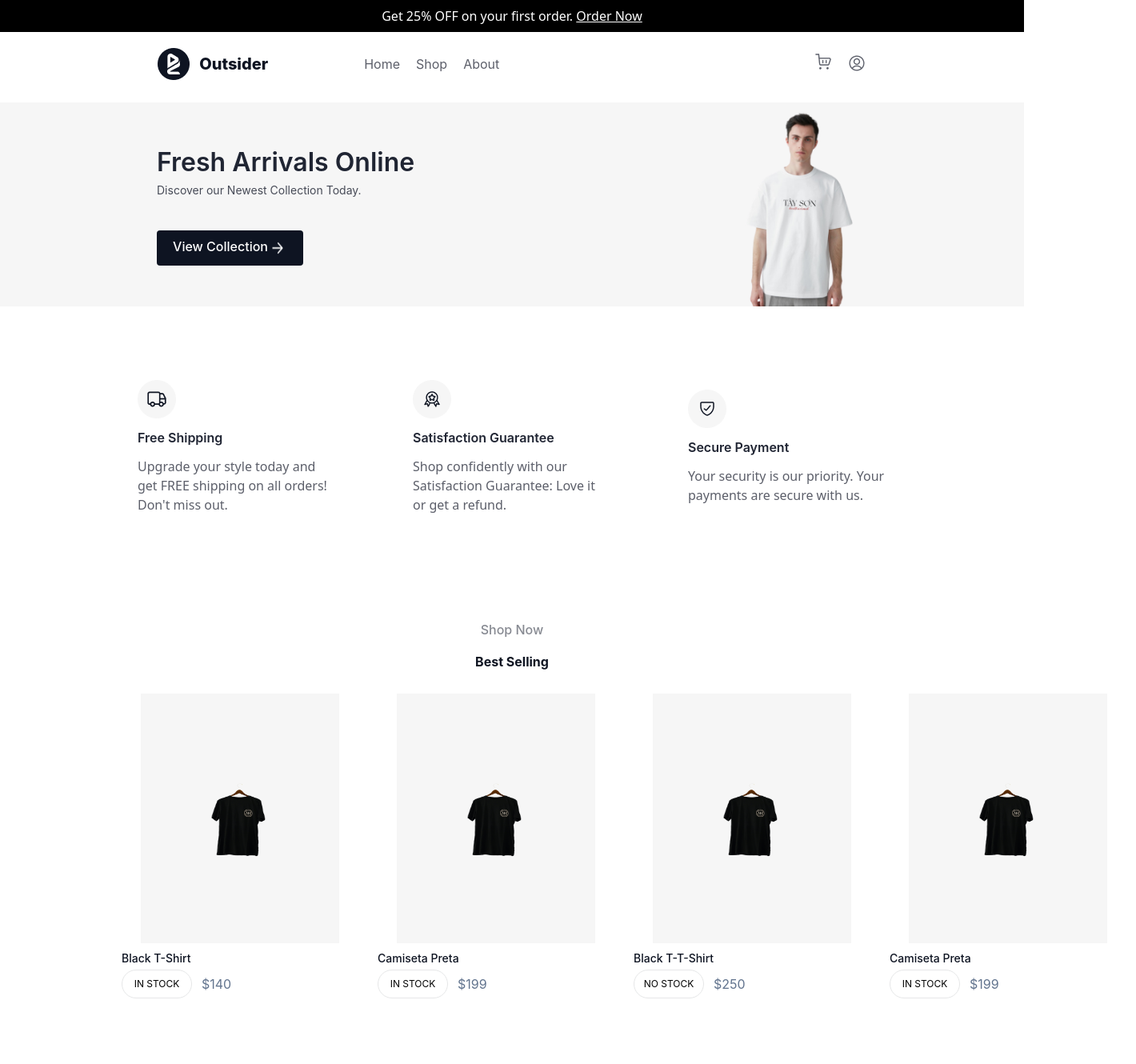
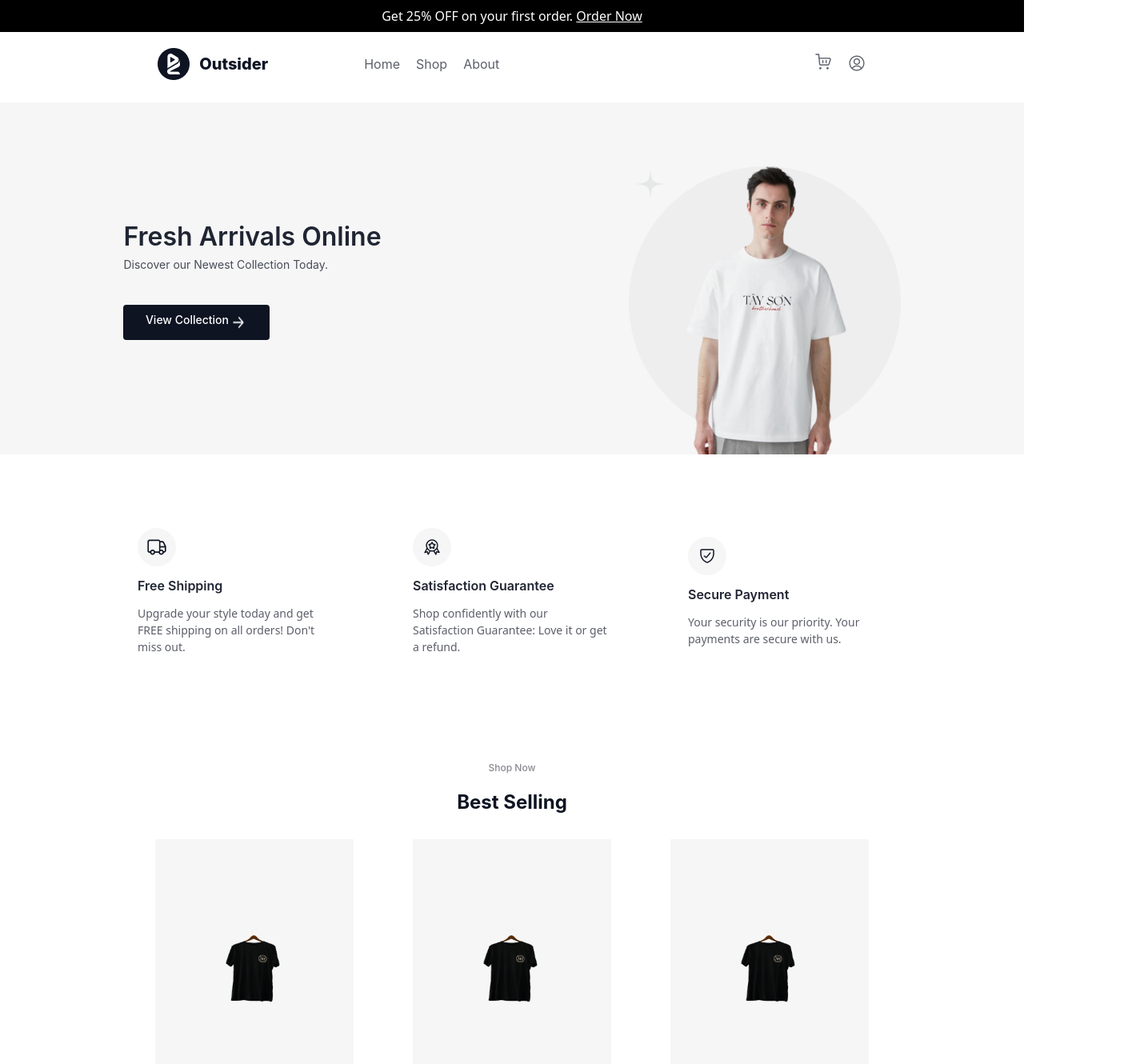
Before and after one commit to gui-fagundes/aws_react_dez24_d03, a React (Vite) app: page / in a window 1280 px wide. Shown: the top 1330 px of the page at 80% size, 1420 px wide, since content can reach past the window. Built offline with nearby package versions, Linux system fonts and the light colour scheme; no server answers; data requests are answered from the project's data file.

Commit message:
feat: add google api integration

```diff
--- a/src/Pages/Home.tsx
+++ b/src/Pages/Home.tsx
@@ -4,7 +4,7 @@ import Cards from "../components/Cards";
 const Home = () => {
   return (
     <div className="flex flex-col flex-nowrap gap-3">
-      <div className="flex flex-col md:flex-row justify-around bg-w-100 flex-nowrap mt-32 items-center">
+      <div className="flex flex-col md:flex-row justify-around bg-w-100 flex-nowrap mt-32 items-center max-h-110">
         <div className="flex flex-col justify-center gap-10">
           <div>
             <h1 className="font-inter text-[32px] font-semibold text-bl-800">
@@ -17,46 +17,65 @@ const Home = () => {
           <Link
             to={"/products"}
             className={
-              "flex flex-row grow-0 flex-nowrap justify-center font-medium text-P1 font-inter bg-bl-900 text-w-900 rounded-sm w-[183px] max-w-[183px] h-11 place-content-center px-4 py-2"
+              "flex flex-row grow-0 flex-nowrap justify-center font-medium text-p1 font-inter bg-bl-900 text-w-900 rounded-sm w-[183px] max-w-[183px] h-11 place-content-center px-4 py-2"
             }
           >
             View Collection
             <img src="/src/icons/Arrow Right.png" alt="" />
           </Link>
         </div>
-        <div className="bg-[url-(/src/assets/Hero-elipse.png)]  invisible md:visible">
-          <img src="/src/assets/Hero-Image.png" alt="" className="h-[255px]" />
+        <div className="bg-[url-(/src/assets/Hero-elipse.png)] collapse md:visible">
+          <div className="h-110 overflow-y-hidden ">
+            <img
+              src="/src/assets/Hero-Image.png"
+              alt=""
+              className="h-95 z-2 relative top-15 left-10"
+            />
+            <img
+              src="/src/assets/Hero-elipse.png"
+              alt=""
+              className="relative bottom-75 h-85 z-1"
+            />
+          </div>
         </div>
       </div>
       <div className="flex flex-col md:flex-row bg-w-900 justify-center px-15 items-center gap-4 py-20">
         <div className="max-h-[266px] max-w-82 px-10 flex flex-col gap-3">
           <img src="/src/icons/IconTruck.png" alt="" className="h-12 w-12" />
-          <h1 className="text-H5 text-bl-800 font-semibold font-inter">Free Shipping</h1>
-          <p className="text-P1 text-bl-500 font-normal">
+          <h1 className="text-H5 text-bl-800 font-semibold font-inter">
+            Free Shipping
+          </h1>
+          <p className="text-p1 text-bl-500 font-normal">
             Upgrade your style today and get FREE shipping on all orders! Don't
             miss out.
           </p>
         </div>
         <div className="max-h-[266px] max-w-82 px-10 flex flex-col gap-3">
           <img src="/src/icons/IconBadge.png" alt="" className="h-12 w-12" />
-          <h1 className="text-H5 text-bl-800 font-semibold font-inter">Satisfaction Guarantee</h1>
-          <p className="text-P1 text-bl-500 font-normal">
+          <h1 className="text-h5 text-bl-800 font-semibold font-inter">
+            Satisfaction Guarantee
+          </h1>
+          <p className="text-p1 text-bl-500 font-normal">
             Shop confidently with our Satisfaction Guarantee: Love it or get a
             refund.
           </p>
         </div>
         <div className="max-h-[266px] max-w-82 px-10 flex flex-col gap-3">
-          <img src="/src/icons/IconVerify.png" alt="" className="h-12 w-12"/>
-          <h1 className="text-H5 text-bl-800 font-semibold font-inter">Secure Payment</h1>
-          <p className="text-P1 text-bl-500 font-normal">
+          <img src="/src/icons/IconVerify.png" alt="" className="h-12 w-12" />
+          <h1 className="text-h5 text-bl-800 font-semibold font-inter">
+            Secure Payment
+          </h1>
+          <p className="text-p1 text-bl-500 font-normal">
             Your security is our priority. Your payments are secure with us.
           </p>
         </div>
       </div>
       <div className="flex flex-col gap-4 mt-10 items-center px-25">
-            <h1 className="font-inter text-L1 font-medium text-bl-300">Shop Now</h1>
-            <h1 className="font-inter text-H3 text-bl-900 font-bold">Best Selling</h1>
-            <Cards />
+        <h1 className="font-inter text-l1 font-medium text-bl-300">Shop Now</h1>
+        <h1 className="font-inter text-h3 text-bl-900 font-bold">
+          Best Selling
+        </h1>
+        <Cards />
       </div>
       <div className="flex flex-col md:flex-row justify-around bg-w-100 flex-nowrap mt-32 items-center">
         <div className="flex flex-col justify-center gap-10">
@@ -65,7 +84,8 @@ const Home = () => {
               Browse Our Fashion Paradise!
             </h1>
             <p className="font-inter text-[14px] font-normal text-bl-600">
-            Step into a world of style and explore our diverse collection of clothing categories.
+              Step into a world of style and explore our diverse collection of
+              clothing categories.
             </p>
           </div>
           <Link
@@ -79,12 +99,18 @@ const Home = () => {
           </Link>
         </div>
         <div className="bg-[url-(/src/assets/Hero-elipse.png)]  invisible md:visible">
-          <img src="/src/assets/CategoryImage.png" alt="" className="h-[255px]" />
+          <img
+            src="/src/assets/CategoryImage.png"
+            alt=""
+            className="h-[255px]"
+          />
         </div>
       </div>
       <div className="flex flex-col gap-4 mt-10 items-center px-25">
-            <h1 className="font-inter text-p1 font-medium text-bl-800 rounded-md bg-w-200">On Offer</h1>
-            <Cards />
+        <h1 className="font-inter text-p1 font-medium text-bl-800 border-1 border-w-200 rounded-2xl bg-w-900 w-22 h-8 content-center text-center">
+          On Offer
+        </h1>
+        <Cards />
       </div>
     </div>
   );
--- a/src/Pages/Login.tsx
+++ b/src/Pages/Login.tsx
@@ -49,7 +49,7 @@ const Login = () => {
     <div className="flex flex-col items-center">
       <BreadCrumbs currentPage={"Login"} />
       <div className="w-80 h-111 flex flex-col gap-3 my-10">
-        <CustomGoogleOneTap />
+        <CustomGoogleOneTap sign={"signin"} />
         <div className="flex gap-3 items-center justify-center w-80">
          <hr className="w-30 text-bl-100"/>
           <div className="font-inter text-l1 font-medium text-bl-500">OR</div>
@@ -66,7 +66,7 @@ const Login = () => {
             type="text"
             id="email"
             placeholder="Your Email"
-            className=" border-1 border-bl-100 rounded-md px-2 h-11"
+            className=" border-1 border-bl-100 rounded-md px-2 h-11 outline-none"
             onChange={(e) => setEmail(e.target.value)}
             />
             </div>
@@ -76,7 +76,7 @@ const Login = () => {
             type="password"
             id="password"
             placeholder="password"
-            className=" border-1 border-bl-100 rounded-md px-2 h-11"
+            className=" border-1 border-bl-100 rounded-md px-2 h-11 outline-none"
             onChange={(e) => setPassword(e.target.value)}
             />
             </div>
--- a/src/Pages/Page404.tsx
+++ b/src/Pages/Page404.tsx
@@ -1,9 +1,17 @@
-import React from 'react'
+import { Link } from 'react-router-dom'
 
 const Page404 = () => {
   return (
-    <div>
+    <div className="flex flex-col items-center mt-32  gap-3 mb-10">
+      <h1 className="font-bold font-inter text-9xl text-bl-900">404</h1>
+      <p className="font-light font-inter text-p1 text-bl-600">
+        Something went wrong.
+      </p>
+      <p>Looks like we could not find the page you're looking for.</p>
 
+      <div className="bg-bl-900 h-11 w-60 rounded-md cursor-pointer text-center text-w-900 content-center">
+          <Link to={"/home"}>Take me back home</Link>
+        </div>
     </div>
   )
 }
--- a/src/components/Card.tsx
+++ b/src/components/Card.tsx
@@ -14,7 +14,7 @@ type CardProps = {
 const Card = ({ product }: CardProps) => {
   return (
     <div
-      className={`flex flex-col gap-2 items-center w-66 h-109 font-inter min-w-xs ml-3 md:ml-0`}
+      className={`flex flex-col gap- items-center w-66 h-109 font-inter  ml-3 md:ml-0`}
     >
       <div className="flex w-62 h-78 bg-w-100 items-center justify-center mt-3">
         <img
--- a/src/components/Cards.tsx
+++ b/src/components/Cards.tsx
@@ -20,7 +20,7 @@ const Cards = () => {
   }, []);
 
   return (
-    <div className="flex flex-row flex-nowrap max-w-full px-10 justify-evenly">
+    <div className="flex flex-row flex-wrap gap-3 max-w-full px-10 justify-evenly">
       {products.map((product) => <Card product={product} key={product.id!} />)}
     </div>
   );
--- a/src/components/CustomGoogleOneTap.tsx
+++ b/src/components/CustomGoogleOneTap.tsx
@@ -1,9 +1,33 @@
-import React from 'react'
+import {useSignIn, useSignUp} from '@clerk/clerk-react'
+type CustomGoogleOneTapProps = {
+  sign:string
+}
 
-const CustomGoogleOneTap = () => {
+const CustomGoogleOneTap = (sign:CustomGoogleOneTapProps) => {
+
+  const {signIn, setActive} = useSignIn()
+  const {signUp} = useSignUp()
+  const handleGoogleContinue = async () => {
+    if(sign.sign === "signin"){
+
+      await signIn!.authenticateWithRedirect({
+        strategy: "oauth_google",
+        redirectUrl: "/",
+        redirectUrlComplete:'/'
+      });
+    }
+    if(sign.sign === "signup"){
+      await signUp!.authenticateWithRedirect({
+        strategy: "oauth_google",
+        redirectUrl: "/",
+        redirectUrlComplete:'/'
+      })
+    }
+  }
   return (
     <div>
       <div className="h-11 w-80 bg-w-900 border-1 border-bl-200 rounded-md cursor-pointer flex justify-center items-center gap-3"
+        onClick={() => handleGoogleContinue()}
         >
         <img src="/src/icons/Google.svg" alt="" className='h-6 w-6'/>
         <h1 className='font-inter text-p1 font-medium text-bl-500'>Continue with Google</h1>
--- a/src/components/Footer.tsx
+++ b/src/components/Footer.tsx
@@ -31,7 +31,7 @@ const Footer = () => {
         </div>
         <div className="flex flex-row flex-nowrap gap-3 font-inter text-sm">
           <input
-            className="bg-white border-1 border-gr-100 rounded-md h-[45px] w-[320] px-4 py-2"
+            className="bg-white border-1 border-gr-100 rounded-md h-[45px] w-[320] px-4 py-2 outline-none"
             type="email"
             placeholder="Your email address"
             onChange={(e) => setNewsLetterEmail(e.target.value)}
```
Also changed, not shown: src/Pages/PasswordReset.tsx (+28 -8 lines), src/Pages/Register.tsx (+4 -4 lines).
